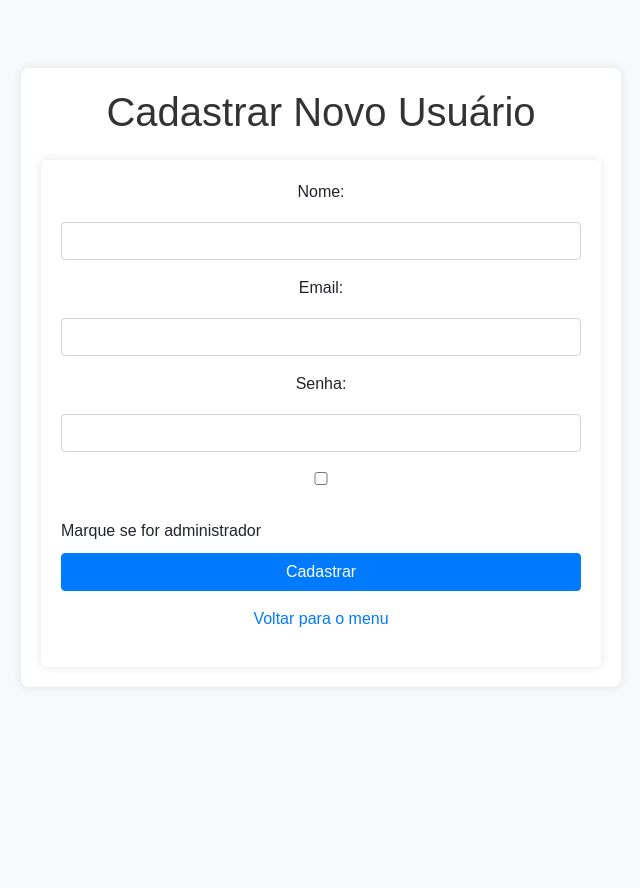
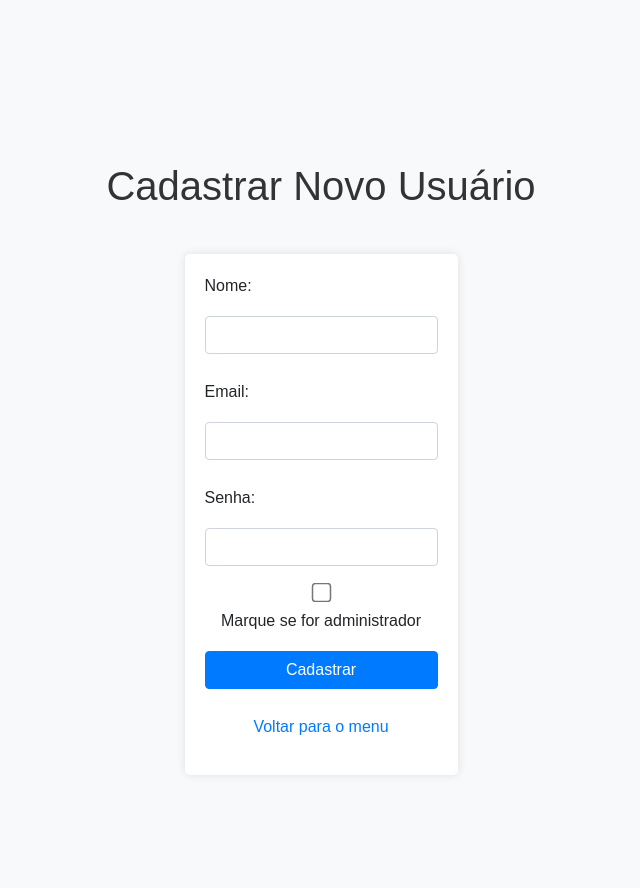
Before and after one commit to PedroHSassii/TCC, a PHP site: page /cadastrar_usuario.php in a window 1280 px wide. Shown: the whole page, without its empty margins (319-959 px from the left). Before the commit the page ends 627 px from the top, so only its background shows below. Run offline with PHP 8.4, Linux system fonts and the light colour scheme; a user stored in the database is signed in; data comes from the database, SQL or seed files in the repository.

Commit message:
220525-15

```diff
--- a/cadastrar_usuario.php
+++ b/cadastrar_usuario.php
@@ -31,7 +31,7 @@ if ($_SERVER['REQUEST_METHOD'] == 'POST') {
 
     // Prepara a consulta para inserir o novo usuário
     $stmt = $conn->prepare("INSERT INTO usuarios (nome, email, senha, is_admin) VALUES (?, ?, ?, ?)");
-    $stmt->bind_param("sssi", $nome, $email, $hashed_password, $is_admin);
+    $stmt->bind_param($nome, $email, $hashed_password, $is_admin);
 
     if ($stmt->execute()) {
         echo "Usuário cadastrado com sucesso!";
@@ -66,9 +66,8 @@ if ($_SERVER['REQUEST_METHOD'] == 'POST') {
                 <label for="senha">Senha:</label>
                 <input type="password" name="senha" class="form-control" required>
             <div>
-                <input type="checkbox" id="admin" name="admin">
-                <label for="admin"></label>
-                <label style="display: flex; align-items: center; gap: 5px;">Marque se for administrador</label>
+                <input type="checkbox" id="admin" name="admin" style="transform: scale(1.5)";>
+                <label for="admin" style="display: block; text-align: center;">Marque se for administrador</label>
             </div>
 
             <button type="submit" class="btn btn-primary btn-block">Cadastrar</button>
--- a/style.css
+++ b/style.css
@@ -7,13 +7,11 @@ body {
 }
 
 .container {
-    max-width: 600px; /* Limita a largura do conteúdo */
-    margin: auto; /* Centraliza o conteúdo */
-    padding: 20px;
-    background: #fff;
-    border-radius: 8px;
-    box-shadow: 0 0 10px rgba(0,0,0,0.1);
-    text-align: center; /* Centraliza o texto */
+    display: flex;
+    flex-direction: column;
+    align-items: center;
+    justify-content: center;
+    height: 100vh; /* Para ocupar a altura total da tela */
 }
 
 h1 {
@@ -45,6 +43,11 @@ button {
     transition: background 0.3s; /* Transição suave para o hover */
 }
 
+div {
+    display: flex;
+    flex-direction: column;
+}
+
 button:hover {
     background: #4cae4c; /* Efeito hover */
 }
@@ -73,4 +76,9 @@ button:hover {
         padding: 8px; /* Reduz o padding dos inputs e botões */
         font-size: 14px; /* Tamanho da fonte menor em telas pequenas */
     }
+    div {
+    display: flex;
+    flex-direction: column;
+    }
+
 }
```
